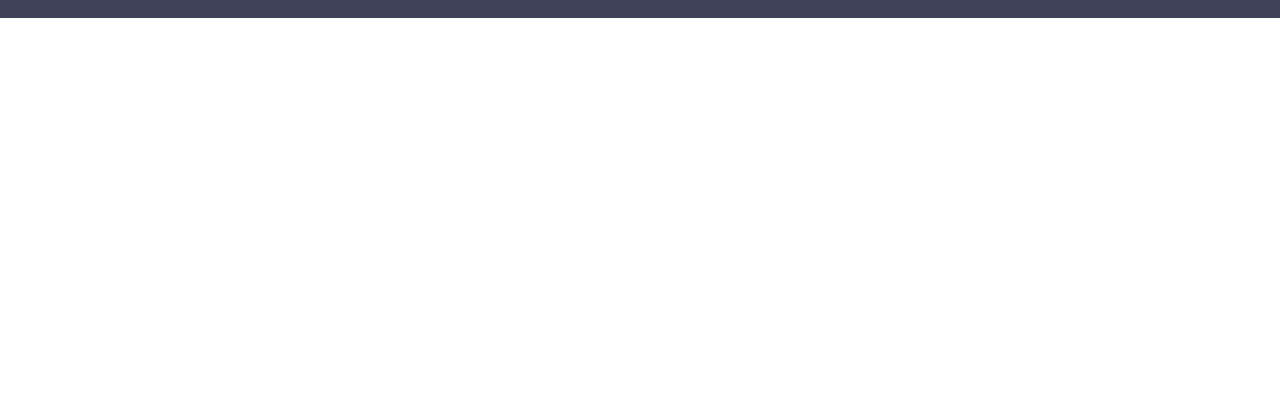
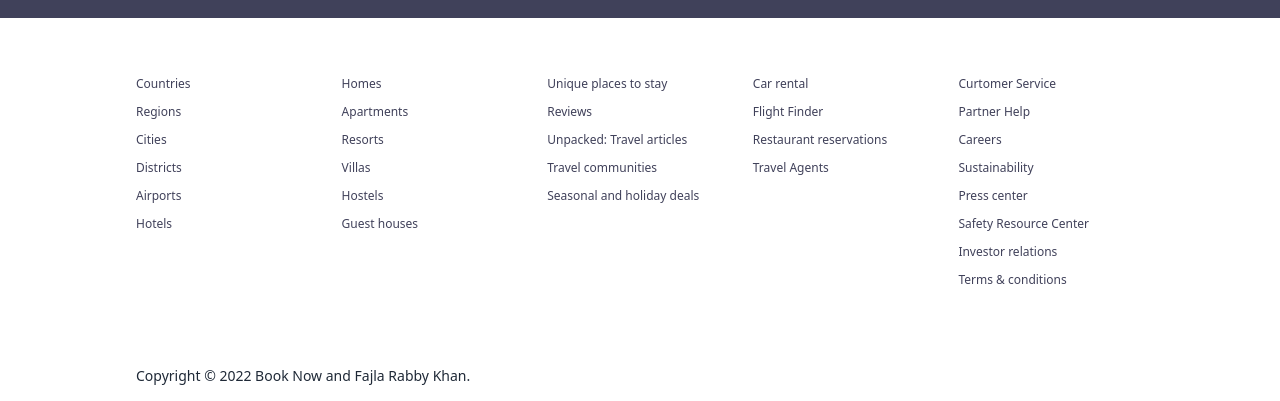
Before and after one commit to fajlarabbykhan/book_now_client_updated, a React (Create React App) app: page / in a window 1280 px wide. Shown: the part 1710-2111 px from the top of the page. Before the commit the page ends 1728 px from the top, so only its background shows below. Built offline with nearby package versions, Linux system fonts and the light colour scheme.

Commit message:
footer update

```diff
--- /dev/null
+++ b/src/components/Footer.js
@@ -0,0 +1,89 @@
+import React from "react";
+
+const Footer = () => {
+  return (
+    <div className="w-full max-w-5xl text-xs	mt-[50px] mb-[10px]">
+      <div className="w-full grid grid-cols-2 md:grid-cols-3 lg:grid-cols-5 mb-[50px] gap-5 p-2">
+        <ul className="list-none p-0">
+          <li className="mb-[12px] text-[#40415a] cursor-pointer">Countries</li>
+          <li className="mb-[12px] text-[#40415a] cursor-pointer">Regions</li>
+          <li className="mb-[12px] text-[#40415a] cursor-pointer">Cities</li>
+          <li className="mb-[12px] text-[#40415a] cursor-pointer">Districts</li>
+          <li className="mb-[12px] text-[#40415a] cursor-pointer">Airports</li>
+          <li className="mb-[12px] text-[#40415a] cursor-pointer">Hotels</li>
+        </ul>
+        <ul className="list-none p-0">
+          <li className="mb-[12px] text-[#40415a] cursor-pointer">Homes </li>
+          <li className="mb-[12px] text-[#40415a] cursor-pointer">
+            Apartments{" "}
+          </li>
+          <li className="mb-[12px] text-[#40415a] cursor-pointer">Resorts </li>
+          <li className="mb-[12px] text-[#40415a] cursor-pointer">Villas</li>
+          <li className="mb-[12px] text-[#40415a] cursor-pointer">Hostels</li>
+          <li className="mb-[12px] text-[#40415a] cursor-pointer">
+            Guest houses
+          </li>
+        </ul>
+        <ul className="list-none p-0">
+          <li className="mb-[12px] text-[#40415a] cursor-pointer">
+            Unique places to stay{" "}
+          </li>
+          <li className="mb-[12px] text-[#40415a] cursor-pointer">Reviews</li>
+          <li className="mb-[12px] text-[#40415a] cursor-pointer">
+            Unpacked: Travel articles{" "}
+          </li>
+          <li className="mb-[12px] text-[#40415a] cursor-pointer">
+            Travel communities{" "}
+          </li>
+          <li className="mb-[12px] text-[#40415a] cursor-pointer">
+            Seasonal and holiday deals{" "}
+          </li>
+        </ul>
+        <ul className="list-none p-0">
+          <li className="mb-[12px] text-[#40415a] cursor-pointer">
+            Car rental{" "}
+          </li>
+          <li className="mb-[12px] text-[#40415a] cursor-pointer">
+            Flight Finder
+          </li>
+          <li className="mb-[12px] text-[#40415a] cursor-pointer">
+            Restaurant reservations{" "}
+          </li>
+          <li className="mb-[12px] text-[#40415a] cursor-pointer">
+            Travel Agents{" "}
+          </li>
+        </ul>
+        <ul className="list-none p-0">
+          <li className="mb-[12px] text-[#40415a] cursor-pointer">
+            Curtomer Service
+          </li>
+          <li className="mb-[12px] text-[#40415a] cursor-pointer">
+            Partner Help
+          </li>
+          <li className="mb-[12px] text-[#40415a] cursor-pointer">Careers</li>
+          <li className="mb-[12px] text-[#40415a] cursor-pointer">
+            Sustainability
+          </li>
+          <li className="mb-[12px] text-[#40415a] cursor-pointer">
+            Press center
+          </li>
+          <li className="mb-[12px] text-[#40415a] cursor-pointer">
+            Safety Resource Center
+          </li>
+          <li className="mb-[12px] text-[#40415a] cursor-pointer">
+            Investor relations
+          </li>
+          <li className="mb-[12px] text-[#40415a] cursor-pointer">
+            Terms & conditions
+          </li>
+        </ul>
+      </div>
+      <div className="text-sm p-2">
+        Copyright &copy; {new Date().getFullYear()} Book Now and Fajla Rabby
+        Khan.
+      </div>
+    </div>
+  );
+};
+
+export default Footer;
--- a/src/components/MailList.js
+++ b/src/components/MailList.js
@@ -17,7 +17,7 @@ const MailList = () => {
         <input
           type="text"
           placeholder="Your Email"
-          className="w-[300px] h-[40px] p-5 outline-none	mr-[10px] rounded-md	"
+          className="w-[300px] h-[40px] p-5 outline-none	mr-[10px] rounded-md	p-2 text-gray-500"
         />
         <button className="h-[40px] text-white font-medium outline-none rounded-md cursor-pointer bg-indigo-600 p-2	">
           Subscribe
--- a/src/pages/home/Home.js
+++ b/src/pages/home/Home.js
@@ -5,6 +5,7 @@ import Featured from "../../components/Featured";
 import PropertyList from "../../components/PropertyList";
 import FeaturedProperties from "../../components/FeaturedProperties";
 import MailList from "../../components/MailList";
+import Footer from "../../components/Footer";
 const Home = () => {
   return (
     <>
@@ -30,6 +31,7 @@ const Home = () => {
         </h1>
         <FeaturedProperties />
         <MailList />
+        <Footer />
       </div>
     </>
   );
```
